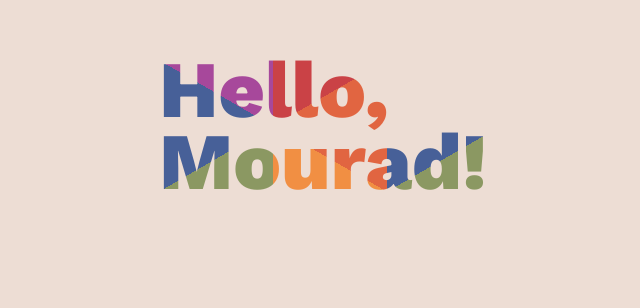
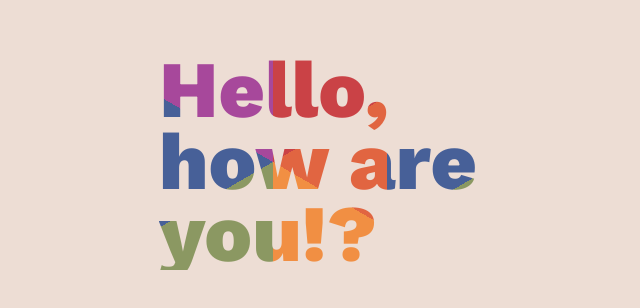
Before and after one commit to redharRost/git-code-playground, a plain HTML site: page index.html in a window 1280 px wide. Shown: the part 266-574 px from the top of the page, without its empty margins (281-921 px from the left). Drawn offline with nearby package versions, Linux system fonts and the light colour scheme.

Commit message:
change the h1 tag content

```diff
--- a/index.html
+++ b/index.html
@@ -13,7 +13,7 @@
     <title>Document</title>
   </head>
   <body>
-    <h1 class="rainbow-text">Hello, Mourad!<h1>
+    <h1 class="rainbow-text">Hello, how are you!?<h1>
 
   </body>
 </html>
```
